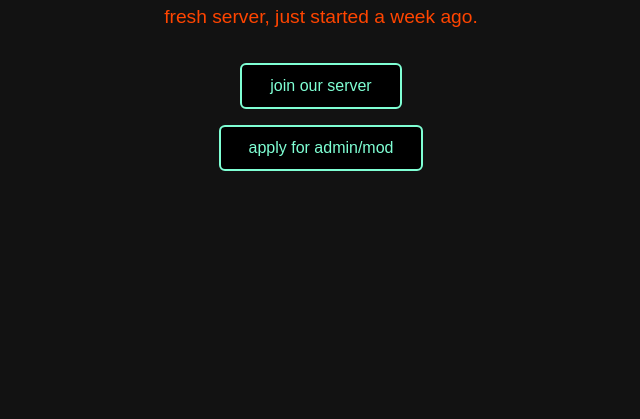
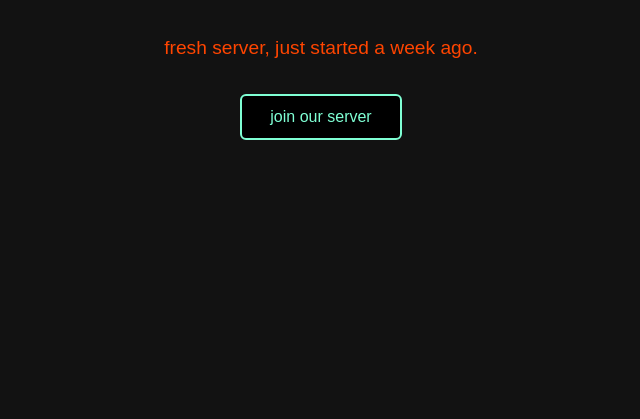
Before and after one commit to Archprism404/Prismsillyland, a plain HTML site: page home.html in a window 1280 px wide. Shown: the part 381-800 px from the top of the page, without its empty margins (319-959 px from the left). Drawn offline with Linux system fonts and the light colour scheme.

Commit message:
Update index.html

```diff
--- a/home.html
+++ b/home.html
@@ -7,7 +7,6 @@
     <h1 id="welcome">prism's silly land </h1>
     <p id="desc">fresh server, just started a week ago.</p>
     <a href = "https://discord.gg/dCq7MtNZKW">join our server</a>
-    <a href = "https://forms.gle/MMJqWikLC4CK1Lte7">apply for admin/mod</a>
 </body>
 
 </html>
```
